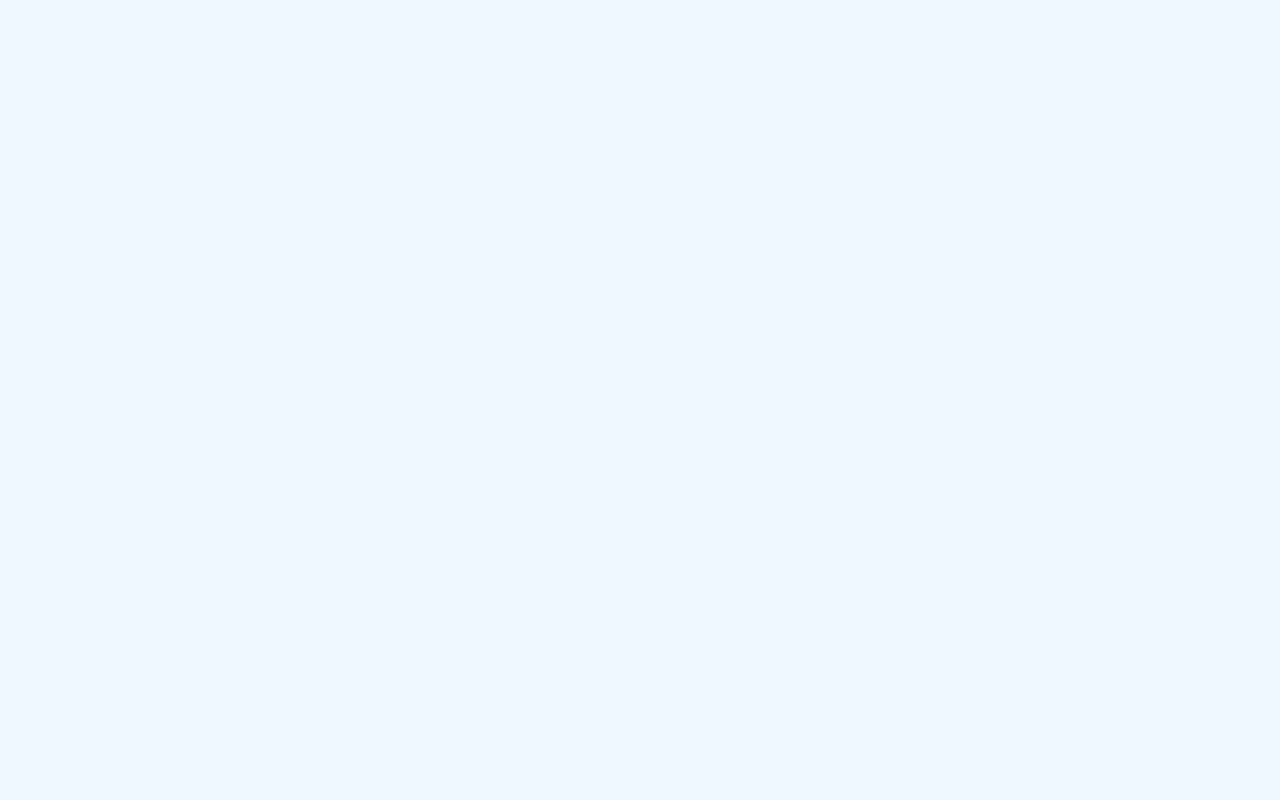
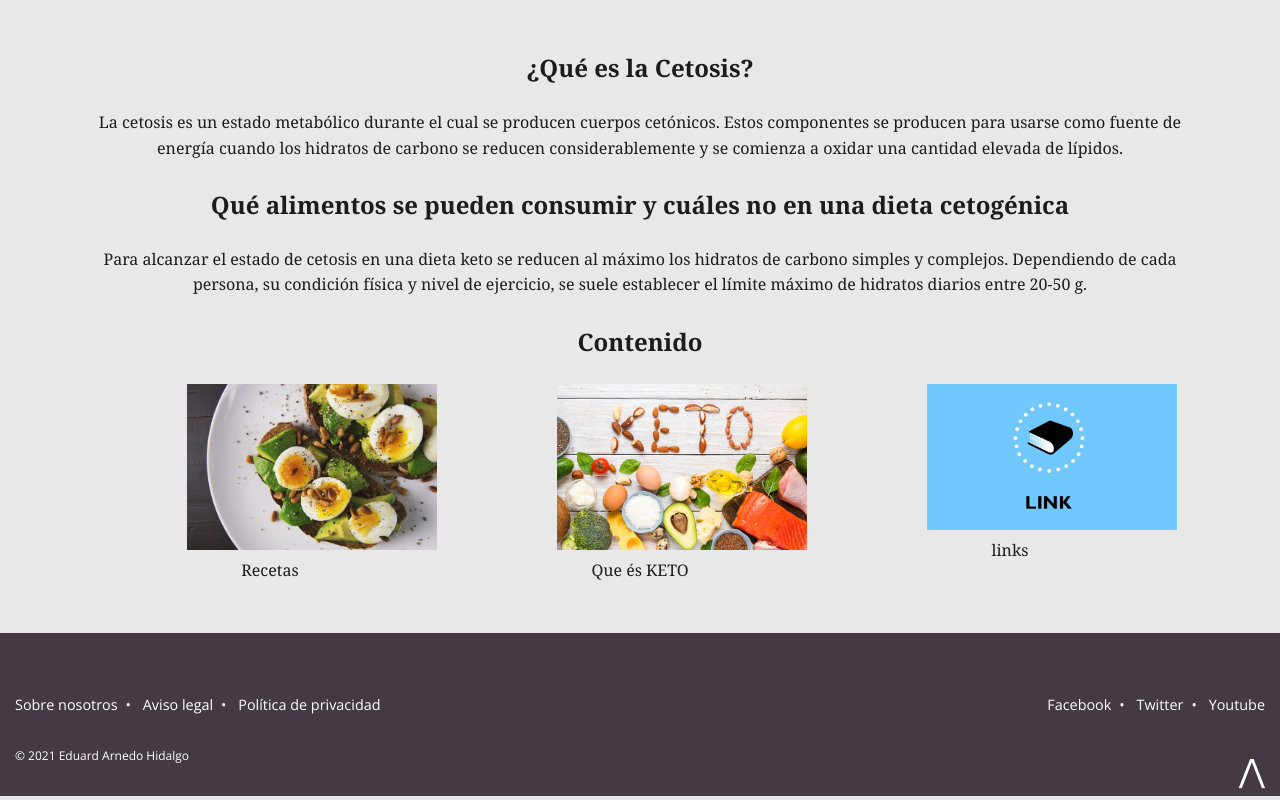
Before and after one commit to eah1/project-web, a website built with Parcel: page src/index.html in a window 1280 px wide. Built offline with nearby package versions, Linux system fonts and the light colour scheme.

Commit message:
Create structure web

```diff
--- a/src/index.html
+++ b/src/index.html
@@ -2,12 +2,73 @@
 <html lang="en">
 <head>
     <meta charset="UTF-8">
-    <link rel="stylesheet" href="./styles/styles.css">
+    <link rel="stylesheet" type="text/css" href="styles/styles.css" />
 
-    <title>Title</title>
+    <title>Recetas cetogénicas</title>
 </head>
 <body>
-     <script src="./js/script.js"></script>
+     <script src="js/script.js"></script>
+     <main id="main" class="home">
+         <div class="container">
+             <section>
+                 <h2 class="textCenter">¿Qué es la Cetosis?</h2>
+                 <p class="subTitle textCenter">La cetosis es un estado metabólico durante el cual se producen cuerpos cetónicos. Estos componentes se producen para usarse como fuente de energía cuando los hidratos de carbono se reducen considerablemente y se comienza a oxidar una cantidad elevada de lípidos.</p>
+             </section>
+             <br>
+             <section>
+                 <h2 class="textCenter">Qué alimentos se pueden consumir y cuáles no en una dieta cetogénica</h2>
+                 <p class="subTitle textCenter">Para alcanzar el estado de cetosis en una dieta keto se reducen al máximo los hidratos de
+                     carbono simples y complejos. Dependiendo de cada persona, su condición física y nivel de ejercicio, se suele establecer el límite máximo de hidratos diarios entre 20-50 g.</p>
+             </section>
+             <br>
+             <section>
+                 <h2 class="textCenter">Contenido</h2>
+                 <div class="flexContainer spaceBetween">
+                     <div class="howTo">
+                         <a href="web/recetas.html">
+                             <img src="../img/recetas.jpg" alt="" class="imgFluid">
+                         </a>
+                         <p>Recetas</p>
+                     </div>
+                     <div class="howTo">
+                         <a href="web/keto.html">
+                             <img src="../img/keto.jpg" alt="" class="imgFluid">
+                         </a>
+
+                         <p>Que és KETO</p>
+                     </div>
+                     <div class="howTo">
+                         <a href="web/keto.html">
+                             <img src="../img/links.png" alt="" class="imgFluid">
+                         </a>
+
+                         <p>links</p>
+                     </div>
+                 </div>
+             </section>
+         </div>
+     </main>
+
+     <footer>
+         <div class="containerFluid">
+             <div class="footer">
+                 <ul>
+                     <li><a href="">Sobre nosotros</a></li>
+                     <li><a href="">Aviso legal</a></li>
+                     <li><a href="">Política de privacidad</a></li>
+                 </ul>
+                 <ul>
+                     <li><a href="">Facebook</a></li>
+                     <li><a href="">Twitter</a></li>
+                     <li><a href="">Youtube</a></li>
+                 </ul>
+             </div>
+             <p>&copy; 2021 Eduard Arnedo Hidalgo</p>
+             <div class="goTop">
+                 <a href="#main">&xwedge;</a>
+             </div>
+         </div>
+     </footer>
 
 </body>
 </html>
--- a/src/styles/styles.css
+++ b/src/styles/styles.css
@@ -1,4 +1,167 @@
+@import url('https://fonts.googleapis.com/css2?family=Noto+Serif:ital,wght@0,400;0,700;1,400;1,700&family=Open+Sans:ital,wght@0,400;0,700;1,700&display=swap');
+
+* {
+    margin: 0;
+    padding: 0;
+    box-sizing: border-box;
+}
 
 body {
-    background-color: aliceblue;
+    font: 400 16px/1.6 'Noto Serif', serif;
+    background-color: rgb(232, 232, 232);
+    color: rgb(28, 28, 28);
+    word-wrap: break-word;
 }
+
+
+main {
+    width: 100%;
+    padding: 50px 0;
+}
+
+header {
+    padding: 15px 0;
+}
+
+footer {
+    padding: 30px 0;
+}
+
+a {
+    color:rgb(155, 23, 0);
+    text-decoration: none;
+}
+
+a:hover {
+    color:rgba(155, 23, 0, 0.5);
+}
+
+.imgFluid {
+    max-width: 150%;
+    height: auto;
+}
+
+.textCenter {
+    text-align: center;
+}
+
+h2, .h2 {
+    font-size: 1.5rem;
+    line-height: 1.5em;
+    margin-bottom: 1.5rem;
+}
+
+footer {
+    font-family: 'Open Sans', sans-serif;
+    font-size: 0.9rem;
+    position: relative;
+    text-align: center;
+    background-color: rgb(67, 58, 68);
+    color: rgb(255,255,255);
+}
+
+footer p {
+    font-size: 0.75rem;
+    margin-bottom: 0;
+}
+
+.footer ul {
+    list-style-type: none;
+    padding: 30px 0;
+    margin: 0;
+}
+
+.goTop {
+    position: absolute;
+    right: 15px;
+    bottom: 0px;
+    font-size: 2rem;
+}
+
+footer a {
+    color: rgb(255,255,255);
+}
+
+footer a:hover {
+    color: rgb(155, 23, 0);
+}
+
+@media (min-width: 768px) {
+    footer {
+        text-align: left;
+    }
+    .footer {
+        display:flex;
+        justify-content: space-between;
+    }
+    .footer ul li {
+        display: inline-block;
+    }
+    .footer ul li::after {
+        content: "•";
+        padding-right: 8px;
+        padding-left: 8px;
+    }
+    .footer ul li:last-child::after {
+        content: "";
+        padding-right: 0;
+        padding-left: 0;
+    }
+}
+
+.containerFluid {
+    width: 100%;
+    padding-right: 15px;
+    padding-left: 15px;
+}
+
+.container {
+    margin-right: auto;
+    margin-left: auto;
+    padding-right: 15px;
+    padding-left: 15px;
+    width: 100%;
+}
+
+@media (min-width: 576px) {
+    .container {
+        max-width: 540px;
+    }
+}
+
+.howTo {
+    width: 40%;
+    margin-left: auto;
+    margin-right: auto;
+}
+
+.howTo p {
+    text-align: center;
+}
+
+@media (min-width: 768px) {
+    .container {
+        max-width: 720px;
+    }
+    .flexContainer {
+        display: flex;
+    }
+    .spaceBetween {
+        justify-content: space-between;
+    }
+    .howTo {
+        width: 15%;
+    }
+}
+
+@media (min-width: 992px) {
+    .container {
+        max-width: 960px;
+    }
+}
+
+@media (min-width: 1200px) {
+    .container {
+        max-width: 1140px;
+    }
+}
```
Also changed, not shown: src/web/keto.html (added, +10 -0 lines), src/web/links.html (added, +10 -0 lines), src/web/recetas.html (added, +10 -0 lines), img/keto.jpg (added), img/links.png (added), img/recetas.jpg (added).
